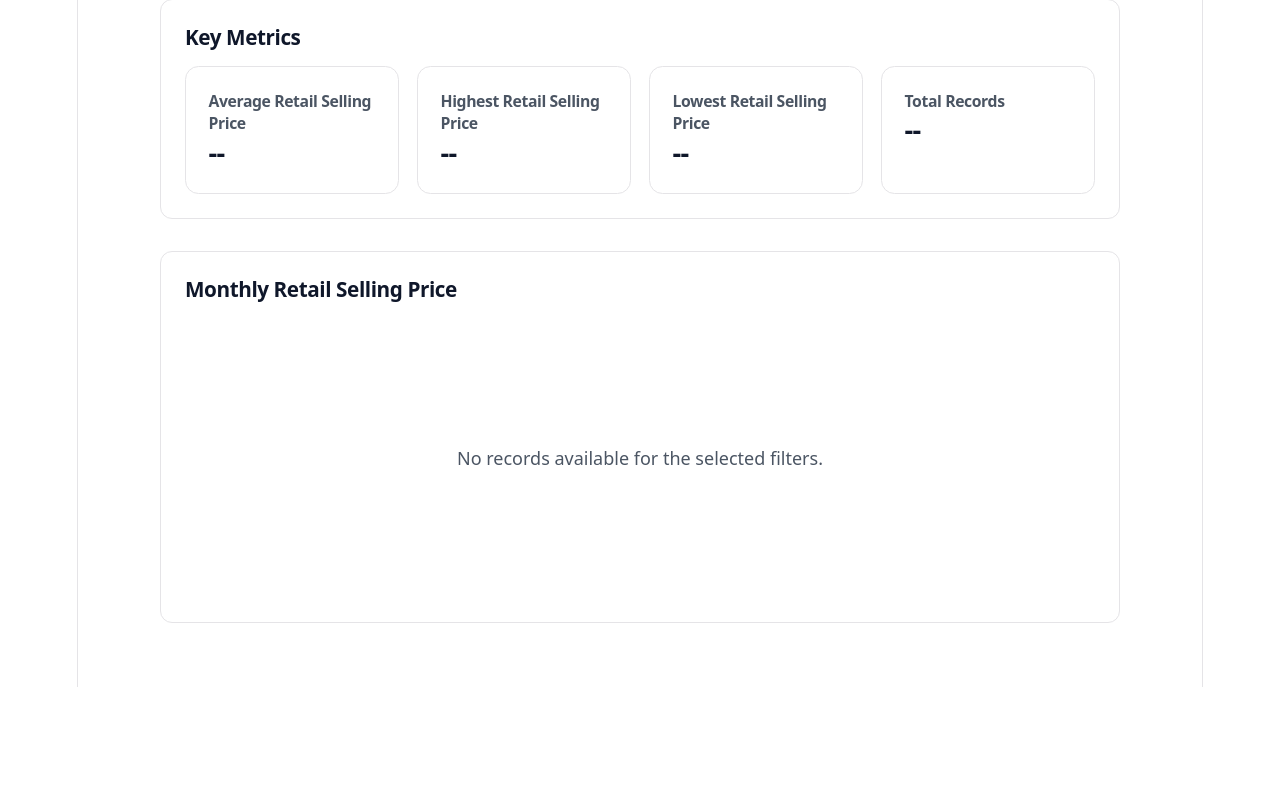
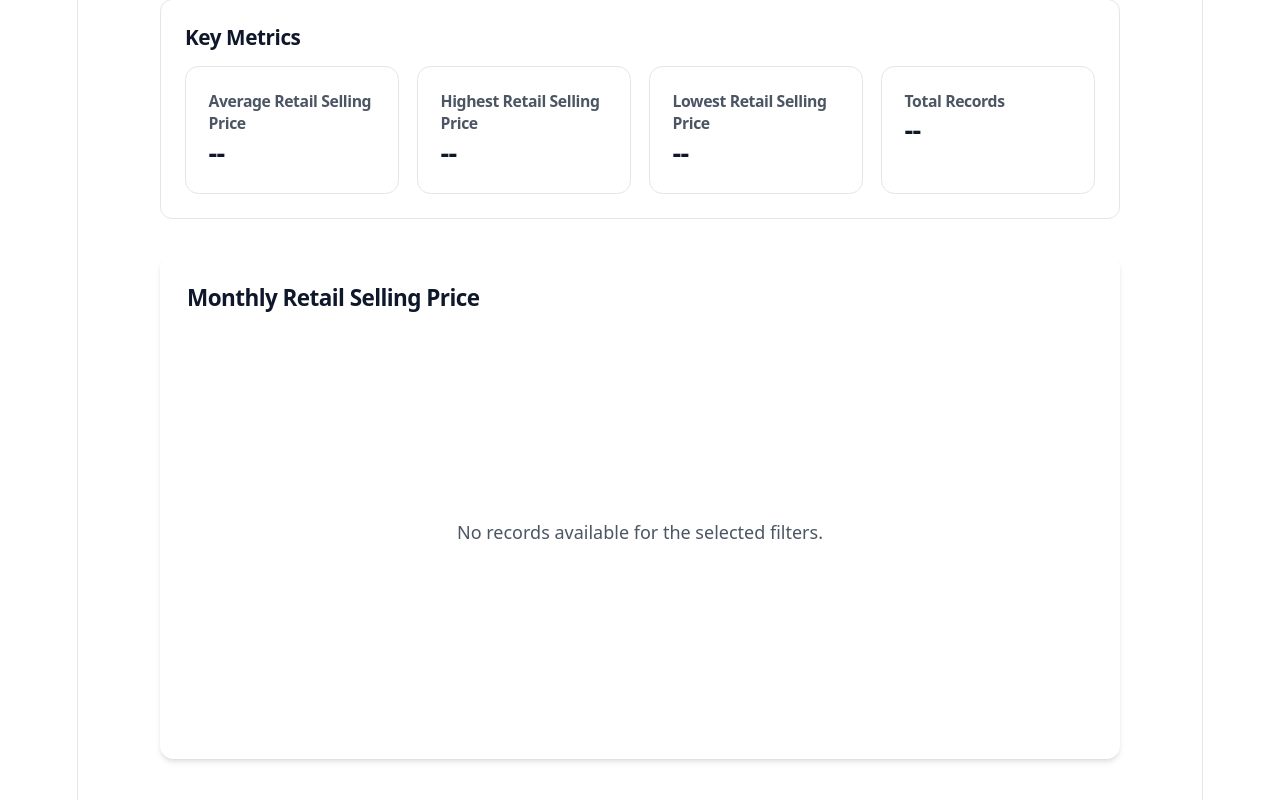
Before and after one commit to paruljamwal/fuel-price-dashboard, a React (Vite) app: page / in a window 1280 px wide. Shown: the part 392-1192 px from the top of the page. Before the commit the page ends 1079 px from the top, so only its background shows below. Built offline with nearby package versions, Linux system fonts and the light colour scheme.

Commit message:
feat: add reusable Card around monthly trend chart

```diff
--- a/src/App.tsx
+++ b/src/App.tsx
@@ -1,5 +1,6 @@
 import { useEffect, useMemo, useState } from 'react'
 import Papa from 'papaparse'
+import Card from './components/Card/Card'
 import FilterBar from './components/FilterBar/FilterBar'
 import KpiCards from './components/KpiCards/KpiCards'
 import MonthlyTrendChart from './components/charts/MonthlyTrendChart'
@@ -82,9 +83,9 @@ function App() {
           <KpiCards filteredData={filteredData} />
         </Section>
 
-        <Section title="Monthly Retail Selling Price">
+        <Card title="Monthly Retail Selling Price">
           <MonthlyTrendChart filteredData={filteredData} />
-        </Section>
+        </Card>
       </div>
     </main>
   )
--- /dev/null
+++ b/src/components/Card/Card.tsx
@@ -0,0 +1,19 @@
+import type { ReactNode } from 'react'
+
+type CardProps = {
+  title: string
+  children: ReactNode
+}
+
+function Card({ title, children }: CardProps) {
+  return (
+    <section className="mt-8 w-full rounded-xl bg-white p-4 shadow-md md:p-6">
+      <h2 className="mb-4 text-lg font-semibold tracking-tight text-slate-900 md:text-xl">
+        {title}
+      </h2>
+      <div className="w-full">{children}</div>
+    </section>
+  )
+}
+
+export default Card
--- a/src/components/charts/MonthlyTrendChart.tsx
+++ b/src/components/charts/MonthlyTrendChart.tsx
@@ -93,14 +93,14 @@ function MonthlyTrendChart({ filteredData }: MonthlyTrendChartProps) {
 
   if (filteredData.length === 0) {
     return (
-      <div className="flex min-h-[280px] items-center justify-center text-[var(--text)]">
+      <div className="flex h-[320px] items-center justify-center text-[var(--text)] md:h-[400px]">
         No records available for the selected filters.
       </div>
     )
   }
 
   return (
-    <div className="h-[320px] w-full min-h-[280px]">
+    <div className="h-[320px] w-full md:h-[400px]">
       <ResponsiveContainer width="100%" height="100%">
         <LineChart
           data={chartData}
```
